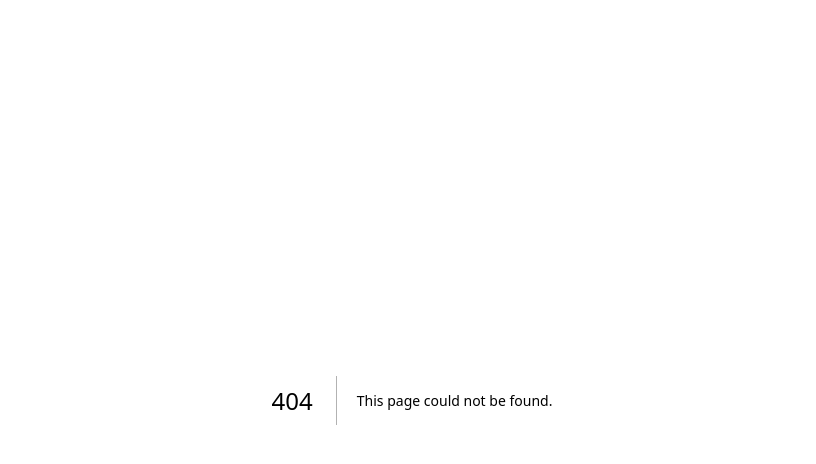
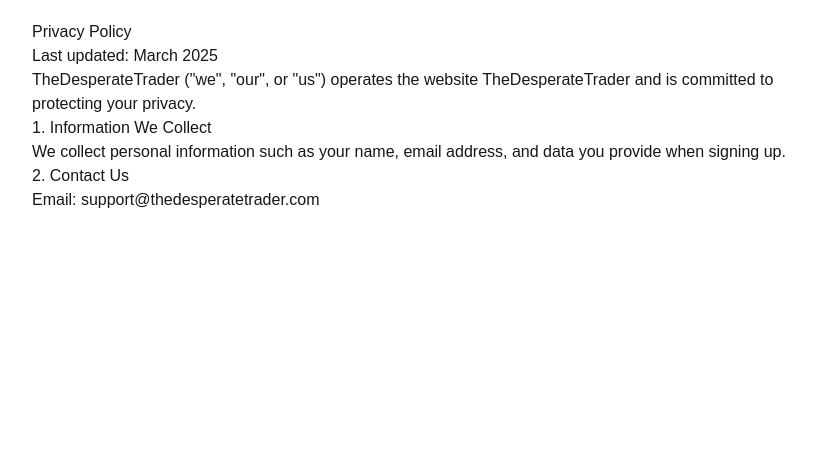
Before and after one commit to Jwood1988/thedesperatetrader, a Next.js app: page /privacy-policy in a window 1280 px wide. Before the commit this address had no page. Shown: the top 464 px of the page, without its empty margins (228-1044 px from the left). Built offline with nearby package versions, Linux system fonts and the light colour scheme.

Commit message:
Added Privacy Policy page

```diff
--- /dev/null
+++ b/src/app/privacy-policy/page.js
@@ -0,0 +1,15 @@
+export default function PrivacyPolicy() {
+    return (
+        <div style={{ padding: '20px', fontFamily: 'Arial', maxWidth: '800px', margin: '0 auto' }}>
+            <h1>Privacy Policy</h1>
+            <p>Last updated: March 2025</p>
+            <p>
+                TheDesperateTrader ("we", "our", or "us") operates the website TheDesperateTrader and is committed to protecting your privacy.
+            </p>
+            <h2>1. Information We Collect</h2>
+            <p>We collect personal information such as your name, email address, and data you provide when signing up.</p>
+            <h2>2. Contact Us</h2>
+            <p>Email: support@thedesperatetrader.com</p>
+        </div>
+    );
+}
```
